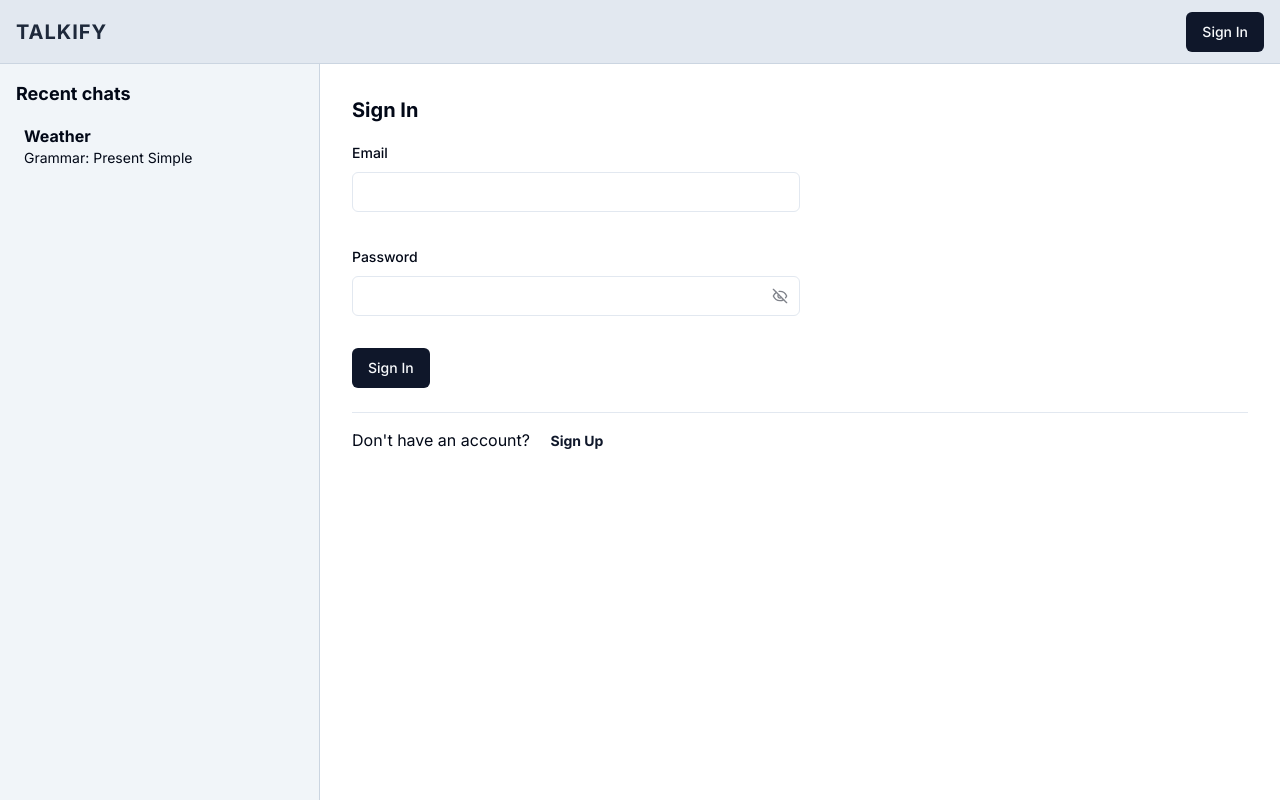
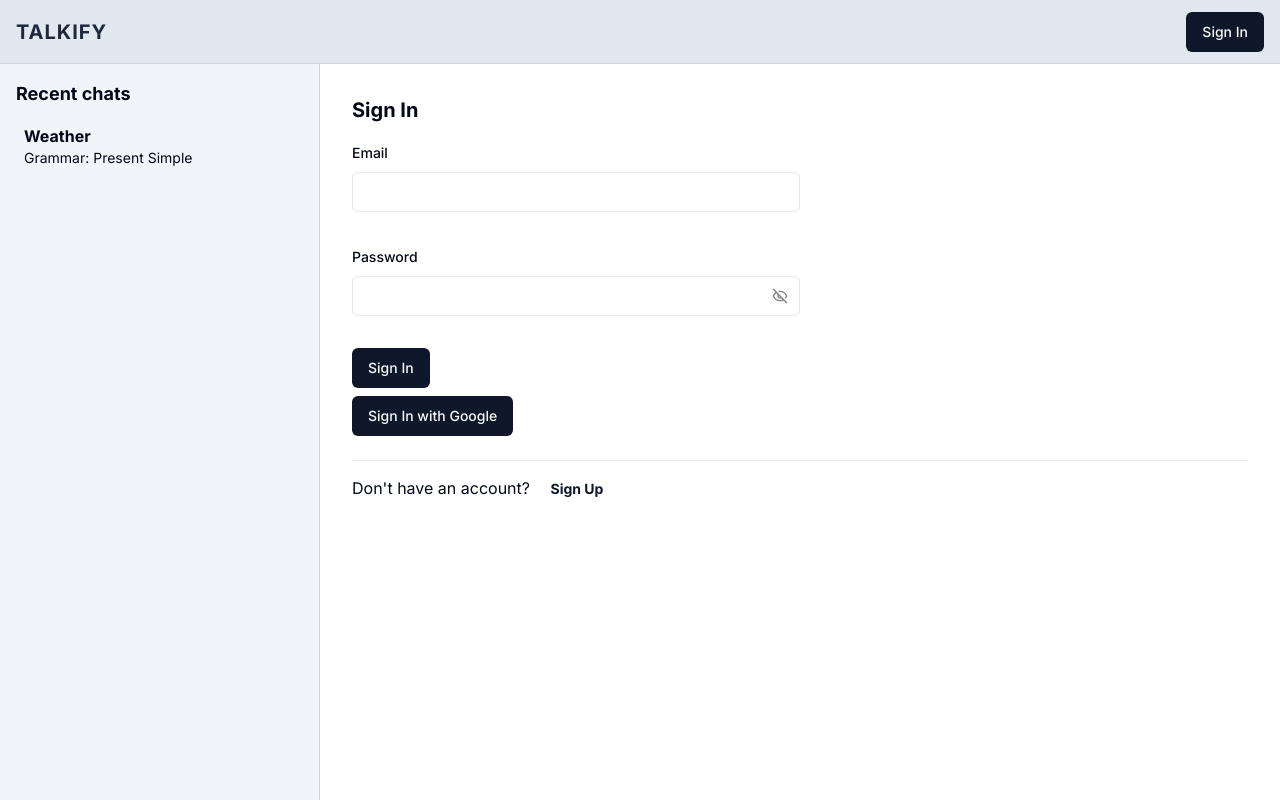
Before and after one commit to iryb/talkify, a Next.js app: page /signin in a window 1280 px wide. Built offline with nearby package versions, Linux system fonts and the light colour scheme; no server answers.

Commit message:
Google auth

```diff
--- a/src/components/SignIn.tsx
+++ b/src/components/SignIn.tsx
@@ -1,5 +1,5 @@
 "use client";
-import React from "react";
+import React, { useState } from "react";
 import { Button } from "@/components/ui/Button";
 import {
   Form,
@@ -13,12 +13,13 @@ import { signIn as SignInProps, SignInSchema } from "@/lib/validators/auth";
 import { zodResolver } from "@hookform/resolvers/zod";
 import { useForm } from "react-hook-form";
 import { Input } from "./ui/Input";
-import signIn from "@/firebase/auth/signin";
+import signIn, { signInGoogle } from "@/firebase/auth/signin";
 import Link from "next/link";
 import { useRouter } from "next/navigation";
 import { PasswordInput } from "./ui/PasswordInput";
 
 export const SignIn = () => {
+  const [error, setError] = useState(null);
   const router = useRouter();
   const form = useForm<SignInProps>({
     resolver: zodResolver(SignInSchema),
@@ -32,9 +33,16 @@ export const SignIn = () => {
     signIn(values).then(() => router.push("/"));
   }
 
+  const handleGoogleSignin = () => {
+    signInGoogle()
+      .then(() => router.push("/"))
+      .catch((e) => setError(e.message));
+  };
+
   return (
     <div className="p-4 md:p-8">
       <h1 className="text-xl mb-4 font-bold">Sign In</h1>
+      {error && <div className="bg-red-400 p-4 mb-2">{error}</div>}
       <Form {...form}>
         <form
           onSubmit={form.handleSubmit(onSubmit)}
@@ -69,6 +77,9 @@ export const SignIn = () => {
           <Button type="submit">Sign In</Button>
         </form>
       </Form>
+      <Button className="mt-2" onClick={handleGoogleSignin}>
+        Sign In with Google
+      </Button>
       <div className="mt-6 pt-2 border-t">
         Don&apos;t have an account?{" "}
         <Button variant="link" asChild className="font-bold">
--- a/src/firebase/auth/signin.ts
+++ b/src/firebase/auth/signin.ts
@@ -2,7 +2,9 @@ import {
   signInWithEmailAndPassword,
   UserCredential,
   signOut as firebaseSignOut,
-  deleteUser,
+  signInWithPopup,
+  GoogleAuthProvider,
+  User,
 } from "firebase/auth";
 import { auth } from "../config";
 import { signIn as signInProps } from "@/lib/validators/auth";
@@ -33,3 +35,13 @@ export async function deleteAccount() {
     throw error;
   }
 }
+
+export async function signInGoogle(): Promise<User> {
+  const provider = new GoogleAuthProvider();
+  try {
+    const result = await signInWithPopup(auth, provider);
+    return result.user;
+  } catch (error) {
+    throw error;
+  }
+}
```
